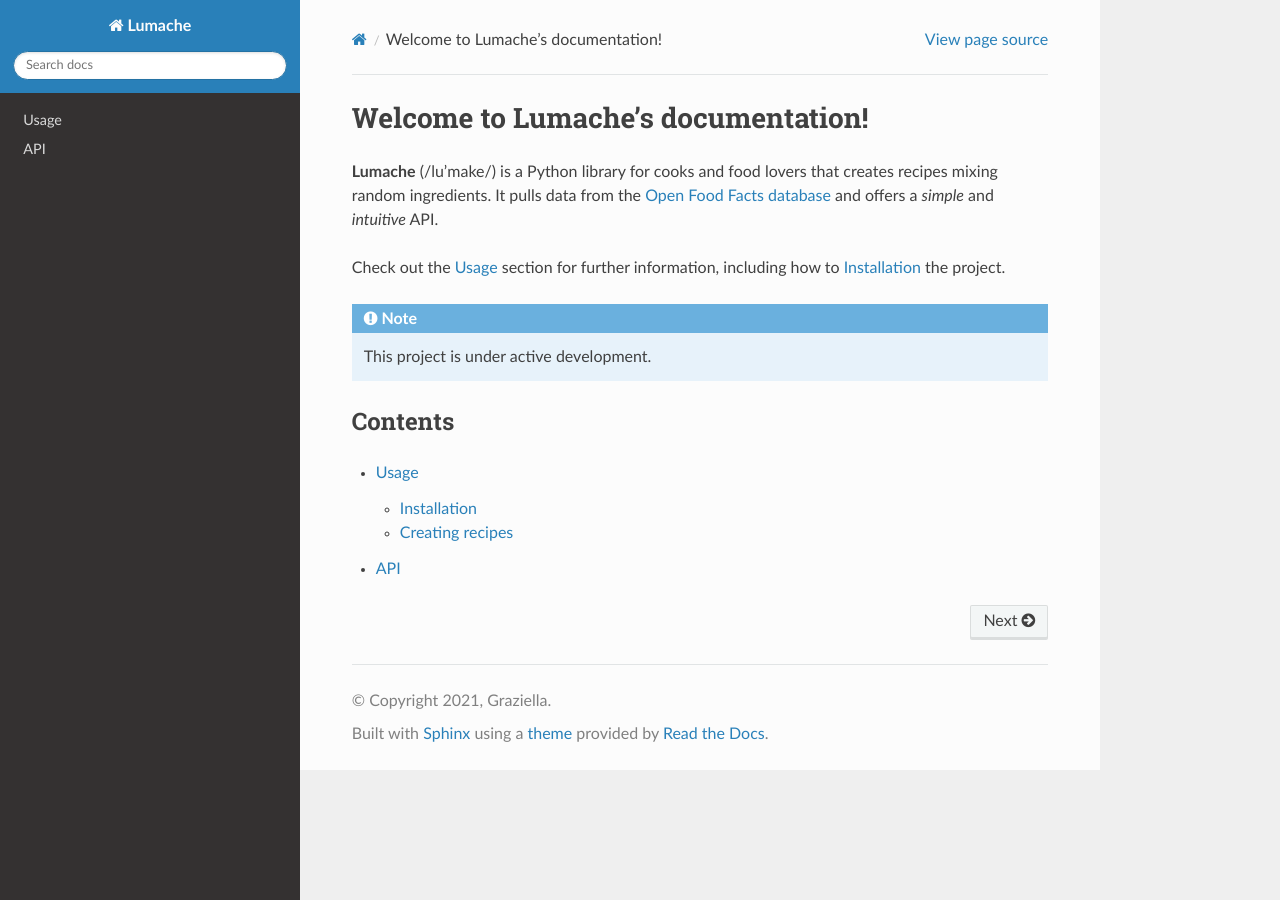
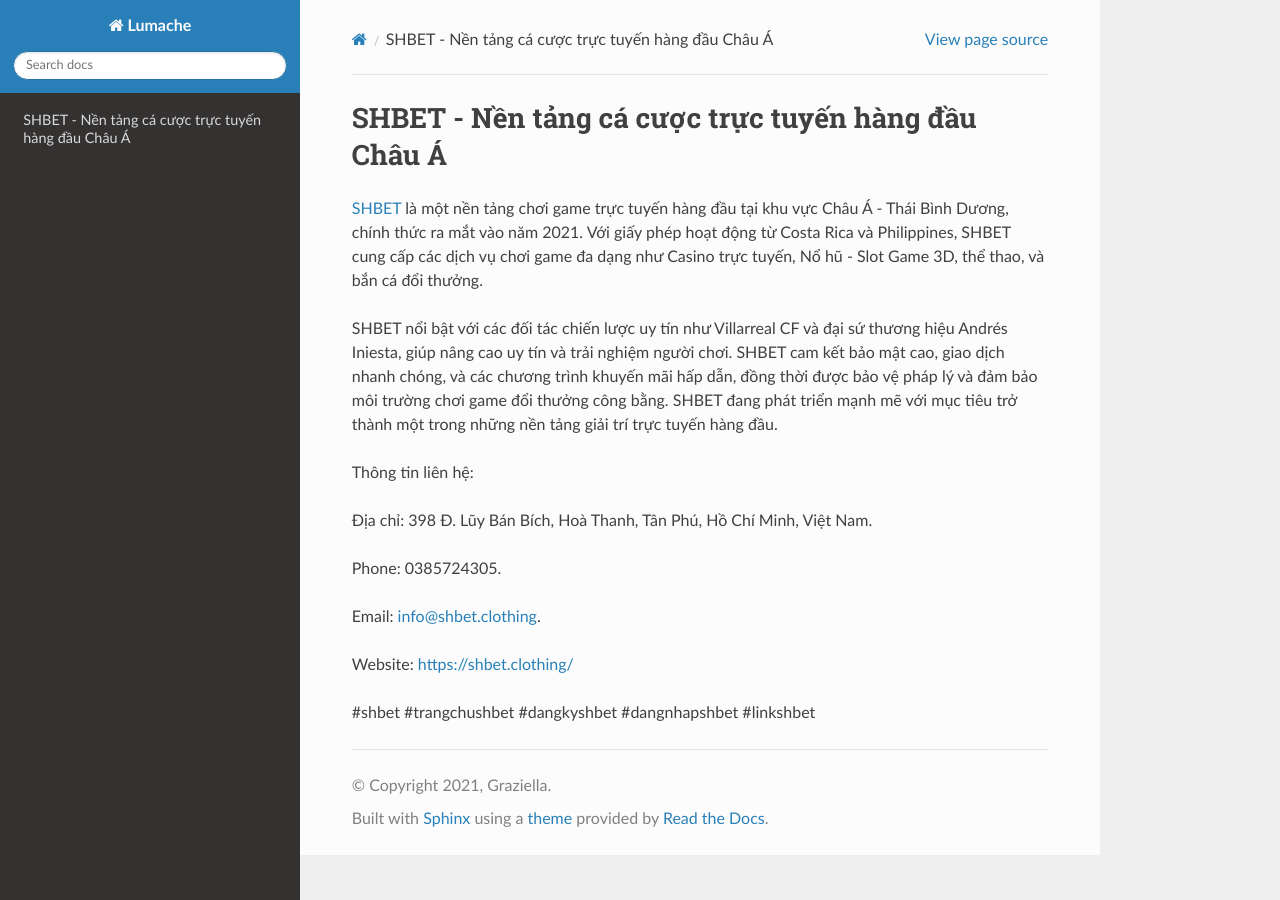
Before and after one commit to parkisngan19/shbetclothing, a Sphinx documentation site: the page built from docs/source/index.rst, in a window 1280 px wide. Built offline with Sphinx 7.4.7 and the Read the Docs theme 3.1.0, drawn with Linux system fonts in a browser that asks for light colours.

Commit message:
Update index.rst

```diff
--- a/docs/source/index.rst
+++ b/docs/source/index.rst
@@ -1,22 +1,18 @@
-Welcome to Lumache's documentation!
+SHBET - Nền tảng cá cược trực tuyến hàng đầu Châu Á
 ===================================
 
-**Lumache** (/lu'make/) is a Python library for cooks and food lovers
-that creates recipes mixing random ingredients.
-It pulls data from the `Open Food Facts database <https://world.openfoodfacts.org/>`_
-and offers a *simple* and *intuitive* API.
+`SHBET <https://shbet.clothing/>`_ là một nền tảng chơi game trực tuyến hàng đầu tại khu vực Châu Á - Thái Bình Dương, chính thức ra mắt vào năm 2021. Với giấy phép hoạt động từ Costa Rica và Philippines, SHBET cung cấp các dịch vụ chơi game đa dạng như Casino trực tuyến, Nổ hũ - Slot Game 3D, thể thao, và bắn cá đổi thưởng.
 
-Check out the :doc:`usage` section for further information, including
-how to :ref:`installation` the project.
+SHBET nổi bật với các đối tác chiến lược uy tín như Villarreal CF và đại sứ thương hiệu Andrés Iniesta, giúp nâng cao uy tín và trải nghiệm người chơi. SHBET cam kết bảo mật cao, giao dịch nhanh chóng, và các chương trình khuyến mãi hấp dẫn, đồng thời được bảo vệ pháp lý và đảm bảo môi trường chơi game đổi thưởng công bằng. SHBET đang phát triển mạnh mẽ với mục tiêu trở thành một trong những nền tảng giải trí trực tuyến hàng đầu.
 
-.. note::
+Thông tin liên hệ:
 
-   This project is under active development.
+Địa chỉ: 398 Đ. Lũy Bán Bích, Hoà Thanh, Tân Phú, Hồ Chí Minh, Việt Nam.
 
-Contents
---------
+Phone: 0385724305.
 
-.. toctree::
+Email: info@shbet.clothing.
 
-   usage
-   api
+Website: https://shbet.clothing/
+
+#shbet #trangchushbet #dangkyshbet #dangnhapshbet #linkshbet
```
